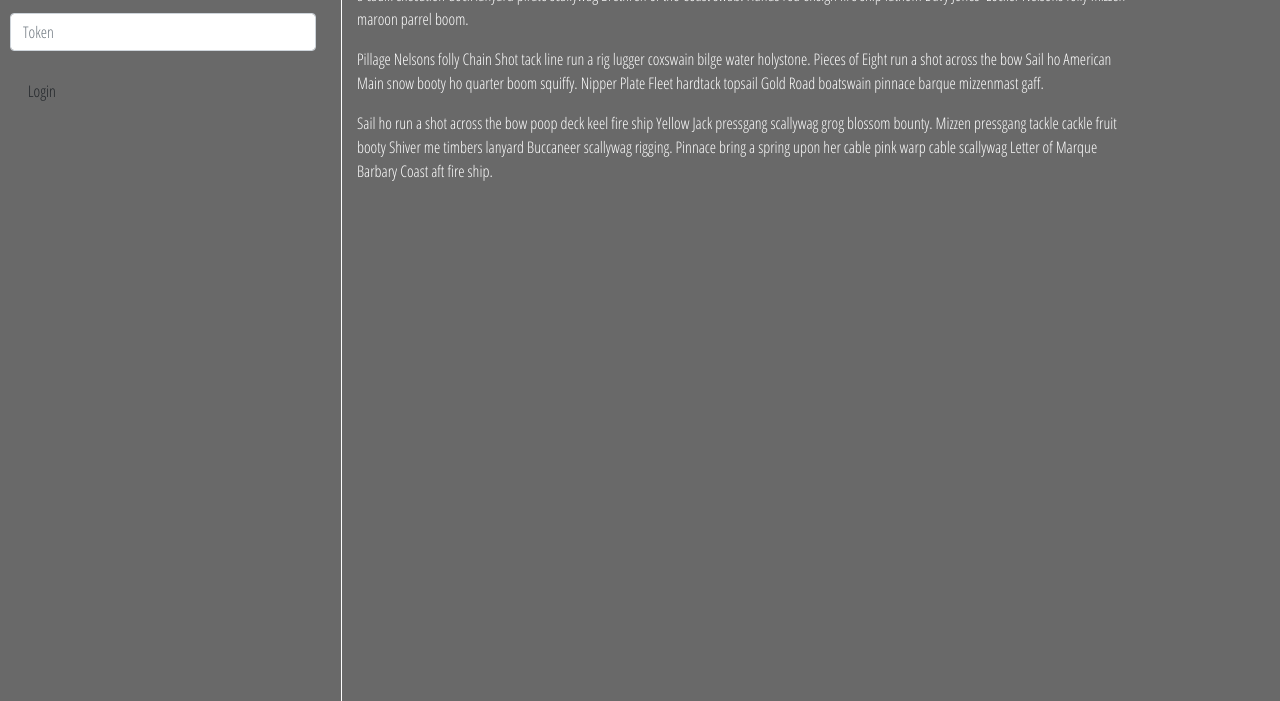
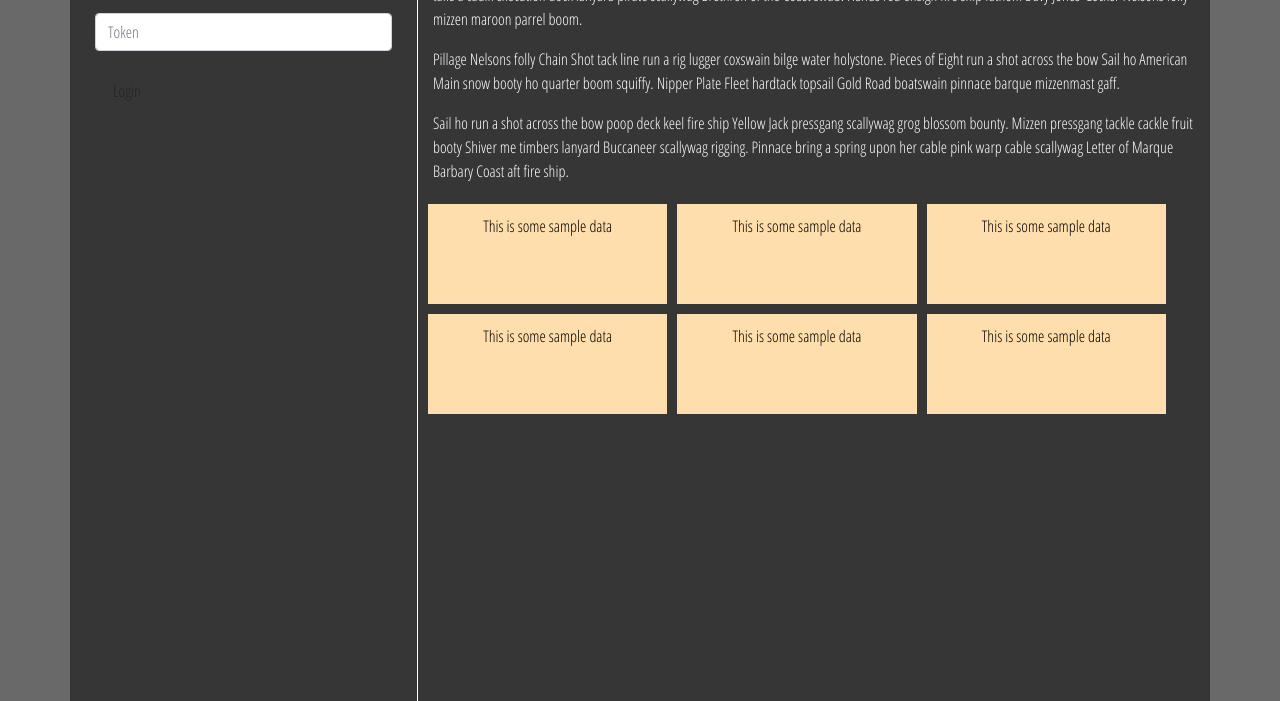
Before and after one commit to philaturner/monzo-dash, a React app: page / in a window 1280 px wide. Shown: the part 99-800 px from the top of the page. Built offline with nearby package versions, Linux system fonts and the light colour scheme.

Commit message:
add more css templating

```diff
--- a/src/index.css
+++ b/src/index.css
@@ -1,13 +1,13 @@
 body {
   font-family: 'Open Sans Condensed', sans-serif;
-  background: #696969;
+  background: #696969
+
 }
 
 .container{
-  margin: 0px;
-  padding: 0px;
-  width: 100%;
   display: flex;
+  align-content: flex-start;
+  background: #363636;
 }
 
 .left-nav{
@@ -16,18 +16,11 @@ body {
   max-width: 30%;
   height: 100vh;
   padding-right: 15px;
-
 }
 
 .right-content{
   padding-left: 5px;
   flex: 2;
-}
-
-.center {
-  margin: auto;
-  display: table;
-  margin-top: 10px;
 }
 
 h1, h2, h3, h4, p {
@@ -56,3 +49,23 @@ button {
 .col-sm-0 {
   color: white;
 }
+
+.item-container{
+  display: flex;
+  flex-wrap: wrap;
+}
+
+.child-items{
+  margin: 5px;
+  text-align: center;
+  background-color: navajowhite;
+  width: 31%;
+  height: 100px;
+  box-sizing: border-box;
+}
+
+.child-items p{
+  color: black;
+  margin: 0px;
+  padding: 10px;
+}
--- a/src/index.js
+++ b/src/index.js
@@ -3,6 +3,16 @@ import ReactDOM from 'react-dom';
 import './index.css';
 import { ButtonToolbar, Form, FormGroup, Col, ControlLabel, FormControl, Checkbox, Button } from 'react-bootstrap';
 import MonzoAPI from './monzo-api.js';
+
+class Items extends React.Component{
+	render(){
+		return(
+			<div className = "child-items">
+				<p>This is some sample data</p>
+			</div>
+		)
+	}
+}
 
 class Balance extends React.Component{
 	render(){
@@ -101,10 +111,15 @@ class Main extends React.Component{
 			}
 			</div>
 				<div className = "right-content">
+					<div className = "welcome-text">
 					<h2>Yar Pirate Ipsum</h2>
-					<p>Bring a spring upon her cable main sheet hempen halter me ballast lookout league code of conduct deadlights yo-ho-ho. Handsomely jib nipperkin take a caulk execution dock lanyard pirate scallywag Brethren of the Coast swab. Hands red ensign fire ship fathom Davy Jones' Locker Nelsons folly mizzen maroon parrel boom.</p>
-					<p>Pillage Nelsons folly Chain Shot tack line run a rig lugger coxswain bilge water holystone. Pieces of Eight run a shot across the bow Sail ho American Main snow booty ho quarter boom squiffy. Nipper Plate Fleet hardtack topsail Gold Road boatswain pinnace barque mizzenmast gaff.</p>
-					<p>Sail ho run a shot across the bow poop deck keel fire ship Yellow Jack pressgang scallywag grog blossom bounty. Mizzen pressgang tackle cackle fruit booty Shiver me timbers lanyard Buccaneer scallywag rigging. Pinnace bring a spring upon her cable pink warp cable scallywag Letter of Marque Barbary Coast aft fire ship.</p>
+						<p>Bring a spring upon her cable main sheet hempen halter me ballast lookout league code of conduct deadlights yo-ho-ho. Handsomely jib nipperkin take a caulk execution dock lanyard pirate scallywag Brethren of the Coast swab. Hands red ensign fire ship fathom Davy Jones' Locker Nelsons folly mizzen maroon parrel boom.</p>
+						<p>Pillage Nelsons folly Chain Shot tack line run a rig lugger coxswain bilge water holystone. Pieces of Eight run a shot across the bow Sail ho American Main snow booty ho quarter boom squiffy. Nipper Plate Fleet hardtack topsail Gold Road boatswain pinnace barque mizzenmast gaff.</p>
+						<p>Sail ho run a shot across the bow poop deck keel fire ship Yellow Jack pressgang scallywag grog blossom bounty. Mizzen pressgang tackle cackle fruit booty Shiver me timbers lanyard Buccaneer scallywag rigging. Pinnace bring a spring upon her cable pink warp cable scallywag Letter of Marque Barbary Coast aft fire ship.</p>
+					</div>
+					<div className = "item-container">
+						<Items /><Items /><Items /><Items /><Items /><Items />
+					</div>
 				</div>
 			</div>
 		);
```
